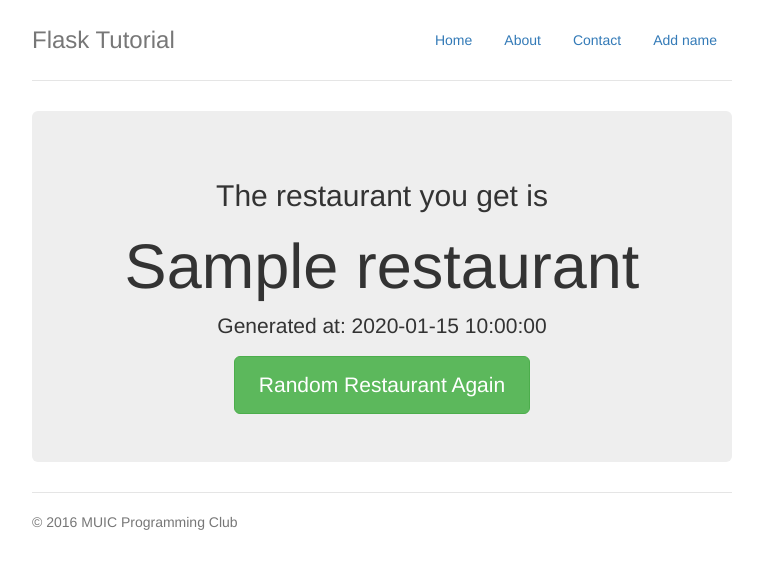
After one commit to MUICProgrammingClub/flask-tutorial, a Flask app: template templates/random.html.j2 in a window 1280 px wide. The commit adds this page. Shown: the top 569 px of the page, without its empty margins (258-1021 px from the left). Run offline with Flask 2, Linux system fonts and the light colour scheme; the template is opened without the code that fills it: most values are stand-ins (such as "Sample title", 1, 10 or a date in 2020); parts of the project's set-up code (start-up, migrations or seed data) failed here and were passed over.

Commit message:
Add random restaurants funtion

```diff
--- a/app.py
+++ b/app.py
@@ -1,7 +1,12 @@
 from flask import Flask, request, redirect, url_for, render_template, flash, jsonify
 from helpers import header_active
+import random
+import datetime
 
 app = Flask(__name__)
+
+restaurants = open("restaurants", "r")
+arr = restaurants.readlines()
 
 @app.route("/")
 @app.route("/index")
@@ -43,5 +48,14 @@ def create_name():
                     current_page="home",
                     header_active=header_active)
 
+@app.route('/random')
+def random_restaurant():
+    restaurant = random.choice(arr)
+    now = datetime.datetime.now().ctime()
+    return render_template("random.html.j2",
+                            restaurant=restaurant,
+                            header_active=header_active,
+                            now=now)
+
 if __name__ == '__main__':
     app.run(debug=True)
--- a/templates/index.html.j2
+++ b/templates/index.html.j2
@@ -6,6 +6,6 @@
   <div class="jumbotron text-center">
     <h1>This is index page</h1>
     <p class="lead">Cras justo odio, dapibus ac facilisis in, egestas eget quam. Fusce dapibus, tellus ac cursus commodo, tortor mauris condimentum nibh, ut fermentum massa justo sit amet risus.</p>
-    <p><a class="btn btn-lg btn-success" href="#" role="button">Random Restaurant</a></p>
+    <p><a class="btn btn-lg btn-success" href="{{url_for('random_restaurant')}}" role="button">Random Restaurant</a></p>
   </div>
 {% endblock %}
--- /dev/null
+++ b/templates/random.html.j2
@@ -0,0 +1,9 @@
+{% extends "base.html.j2" %}
+{% block content %}
+  <div class="text-center jumbotron">
+    <h2>The restaurant you get is</h2>
+    <h1>{{restaurant}}</h1>
+    <p>Generated at: {{now}}</p>
+    <a href="{{url_for('random_restaurant')}}" class="btn btn-lg btn-success">Random Restaurant Again</a>
+  </div>
+{% endblock %}
```
Also changed, not shown: helpers.py (+8 -0 lines), README.md, 1 other file.
